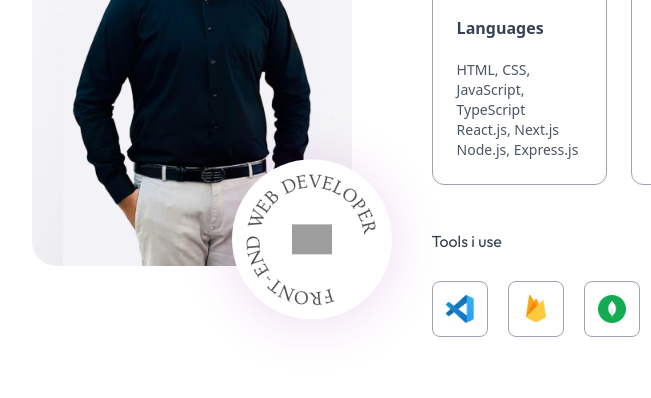
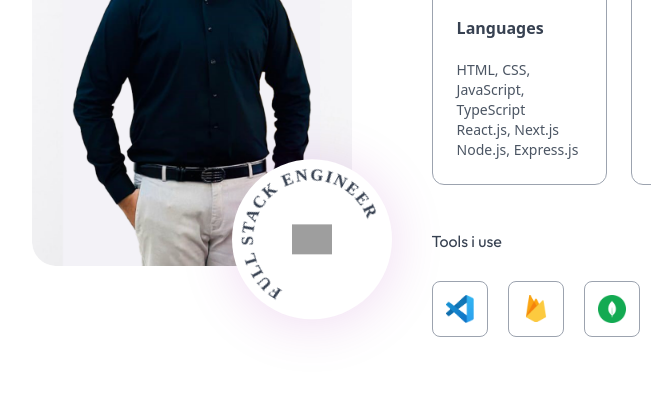
Before and after one commit to MHassan-Tariq/portfolio-website, a plain HTML site: page index.html in a window 1280 px wide. Shown: the part 1320-1718 px from the top of the page, 122-773 px from the left. Drawn offline with nearby package versions, Linux system fonts and the light colour scheme; grey boxes are pictures that could not be loaded; a web font is replaced by a local one.

Commit message:
circle text change

```diff
--- a/index.html
+++ b/index.html
@@ -83,7 +83,14 @@
         <img src="./images/user-image.png" alt="" class="w-64 sm:w-80 rounded-3xl max-w-none mx-auto">
 
     <div class="bg-white w-1/2 aspect-square absolute right-0 bottom-0 rounded-full translate-x-1/4 translate-y-1/3 shadow-[0_4px_55px_rgba(149,0,162,0.15)] flex items-center justify-center">
-        <img src="./images/circular-text.png" alt="" class="w-full animate-spin_slow">
+        <svg class="w-full animate-spin_slow" viewBox="0 0 100 100">
+            <path id="circlePath" d="M 50, 50 m -37, 0 a 37,37 0 1,1 74,0 a 37,37 0 1,1 -74,0" fill="none" />
+            <text>
+                <textPath href="#circlePath" class="text-[0.65rem] font-bold font-caption fill-gray-700 tracking-widest uppercase">
+                    Full Stack Engineer
+                </textPath>
+            </text>
+        </svg>
         <img src="./images/dev-icon.png" alt="" class="w-1/4 absolute top-1/2 left-1/2 -translate-x-1/2 -translate-y-1/2">
 
     </div>
```
